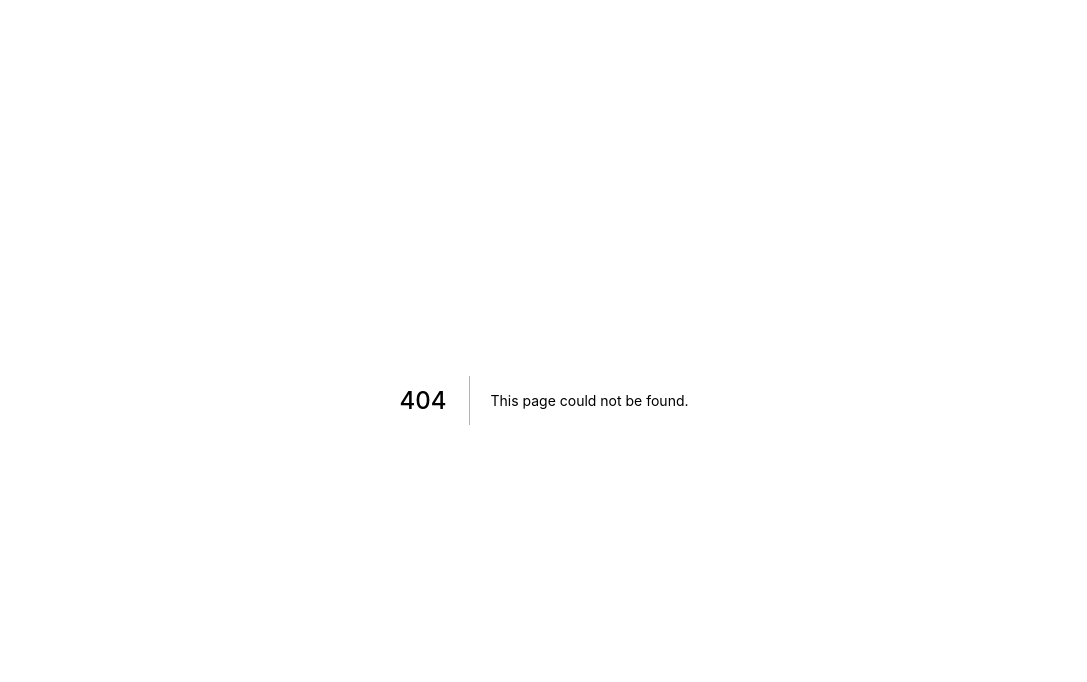
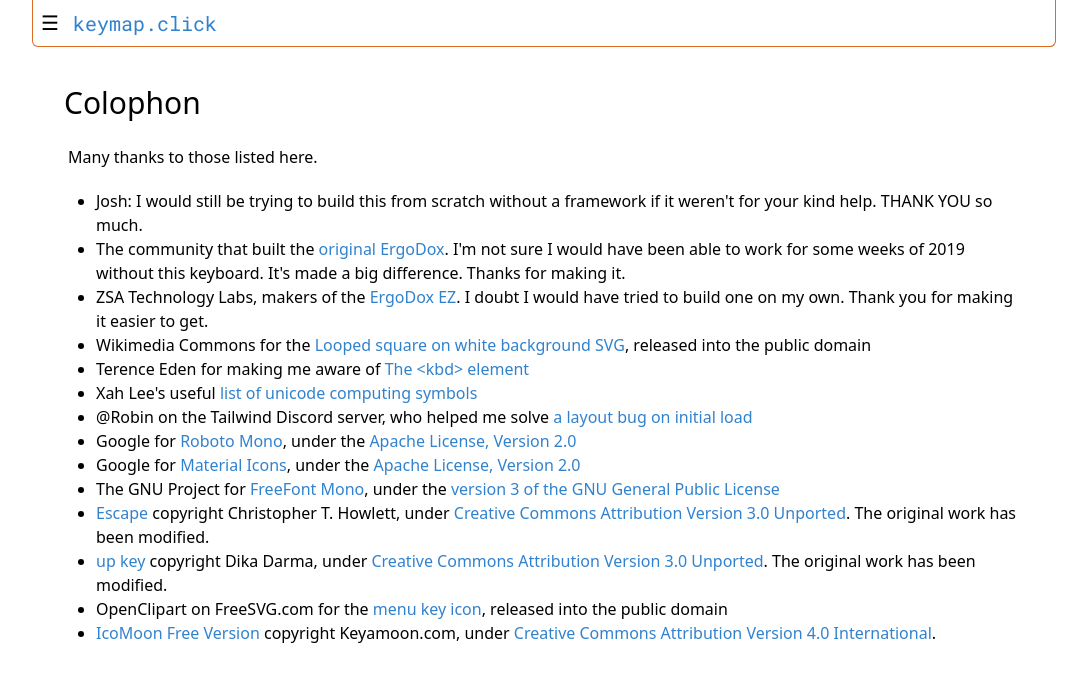
Before and after one commit to mrled/keymap.click, a Next.js app: page /colophon in a window 1280 px wide. Before the commit this address had no page. Shown: the top 682 px of the page, without its empty margins (96-1183 px from the left). Built offline with nearby package versions, Linux system fonts and the light colour scheme.

Commit message:
Add colophon

```diff
--- a/src/components/siteChrome.jsx
+++ b/src/components/siteChrome.jsx
@@ -155,6 +155,9 @@
           <li>
             <IntraAppLink href="/story">Personal history</IntraAppLink>
           </li>
+          <li>
+            <IntraAppLink href="/colophon">Colophon</IntraAppLink>
+          </li>
         </ul>
       </div>
 
--- /dev/null
+++ b/src/pages/colophon.js
@@ -0,0 +1,137 @@
+import React from "react";
+
+import { SiteChrome } from "~/components/siteChrome";
+import { ExternalLink, IntraAppLink } from "~/components/prose";
+
+export default function About() {
+  return (
+    <SiteChrome>
+      <div className="w-full h-full text-sm md:text-base flex max-w-screen-lg mx-auto">
+        <div className="w-full ">
+          <div className="pt-2 mt-2">
+            <div className="m-4 p-4">
+              <h1 className="text-3xl pb-4">Colophon</h1>
+              <p className="p-1">Many thanks to those listed here.</p>
+              <ul className="pl-8 py-4 list-disc">
+                <li>
+                  Josh: I would still be trying to build this from scratch
+                  without a framework if it weren&apos;t for your kind help.
+                  THANK YOU so much.
+                </li>
+                <li>
+                  The community that built the{" "}
+                  <ExternalLink href="https://www.ergodox.io">
+                    original ErgoDox
+                  </ExternalLink>
+                  . I&apos;m not sure I would have been able to work for some
+                  weeks of 2019 without this keyboard. It&apos;s made a big
+                  difference. Thanks for making it.
+                </li>
+                <li>
+                  ZSA Technology Labs, makers of the{" "}
+                  <ExternalLink href="https://ergodox-ez.com">
+                    ErgoDox EZ
+                  </ExternalLink>
+                  . I doubt I would have tried to build one on my own. Thank you
+                  for making it easier to get.
+                </li>
+                <li>
+                  Wikimedia Commons for the{" "}
+                  <ExternalLink href="https://commons.wikimedia.org/wiki/File:Looped_square_on_white_background.svg">
+                    Looped square on white background SVG
+                  </ExternalLink>
+                  , released into the public domain
+                </li>
+                <li>
+                  Terence Eden for making me aware of{" "}
+                  <ExternalLink href="https://shkspr.mobi/blog/2020/05/better-keyboard-buttons-in-html/">
+                    The &lt;kbd&gt; element
+                  </ExternalLink>
+                </li>
+                <li>
+                  Xah Lee&apos;s useful{" "}
+                  <ExternalLink href="http://xahlee.info/comp/unicode_computing_symbols.html">
+                    list of unicode computing symbols
+                  </ExternalLink>
+                </li>
+                <li>
+                  @Robin on the Tailwind Discord server, who helped me solve{" "}
+                  <ExternalLink href="docs/issues/bad-first-render-in-production/index.md">
+                    a layout bug on initial load
+                  </ExternalLink>
+                </li>
+                <li>
+                  Google for{" "}
+                  <ExternalLink href="https://fonts.google.com/specimen/Roboto+Mono">
+                    Roboto Mono
+                  </ExternalLink>
+                  , under the{" "}
+                  <ExternalLink href="http://www.apache.org/licenses/LICENSE-2.0">
+                    Apache License, Version 2.0
+                  </ExternalLink>
+                </li>
+                <li>
+                  Google for{" "}
+                  <ExternalLink href="https://developers.google.com/fonts/docs/material_icons">
+                    Material Icons
+                  </ExternalLink>
+                  , under the{" "}
+                  <ExternalLink href="http://www.apache.org/licenses/LICENSE-2.0">
+                    Apache License, Version 2.0
+                  </ExternalLink>
+                </li>
+                <li>
+                  The GNU Project for{" "}
+                  <ExternalLink href="https://www.gnu.org/software/freefont/index.html">
+                    FreeFont Mono
+                  </ExternalLink>
+                  , under the{" "}
+                  <ExternalLink href="http://www.gnu.org/licenses/gpl.html">
+                    version 3 of the GNU General Public License
+                  </ExternalLink>
+                </li>
+                <li>
+                  <ExternalLink href="https://thenounproject.com/icon/escape-217258/">
+                    Escape
+                  </ExternalLink>{" "}
+                  copyright Christopher T. Howlett, under{" "}
+                  <ExternalLink href="https://creativecommons.org/licenses/by/3.0/legalcode">
+                    Creative Commons Attribution Version 3.0 Unported
+                  </ExternalLink>
+                  . The original work has been modified.
+                </li>
+                <li>
+                  <ExternalLink href="https://thenounproject.com/icon/up-key-2712617/">
+                    up key
+                  </ExternalLink>{" "}
+                  copyright Dika Darma, under{" "}
+                  <ExternalLink href="https://creativecommons.org/licenses/by/3.0/legalcode">
+                    Creative Commons Attribution Version 3.0 Unported
+                  </ExternalLink>
+                  . The original work has been modified.
+                </li>
+                <li>
+                  OpenClipart on FreeSVG.com for the{" "}
+                  <ExternalLink href="https://freesvg.org/menu-key-icon-vector-illustration">
+                    menu key icon
+                  </ExternalLink>
+                  , released into the public domain
+                </li>
+                <li>
+                  <ExternalLink href="https://icomoon.io/#icons-icomoon">
+                    IcoMoon Free Version
+                  </ExternalLink>{" "}
+                  copyright Keyamoon.com, under{" "}
+                  <ExternalLink href="https://creativecommons.org/licenses/by/4.0/legalcode">
+                    Creative Commons Attribution Version 4.0 International
+                  </ExternalLink>
+                  .
+                </li>
+              </ul>
+            </div>
+          </div>
+        </div>
+      </div>
+    </SiteChrome>
+  );
+}
```
Also changed, not shown: 1 other file (tests, documents, lock files or other folders).
